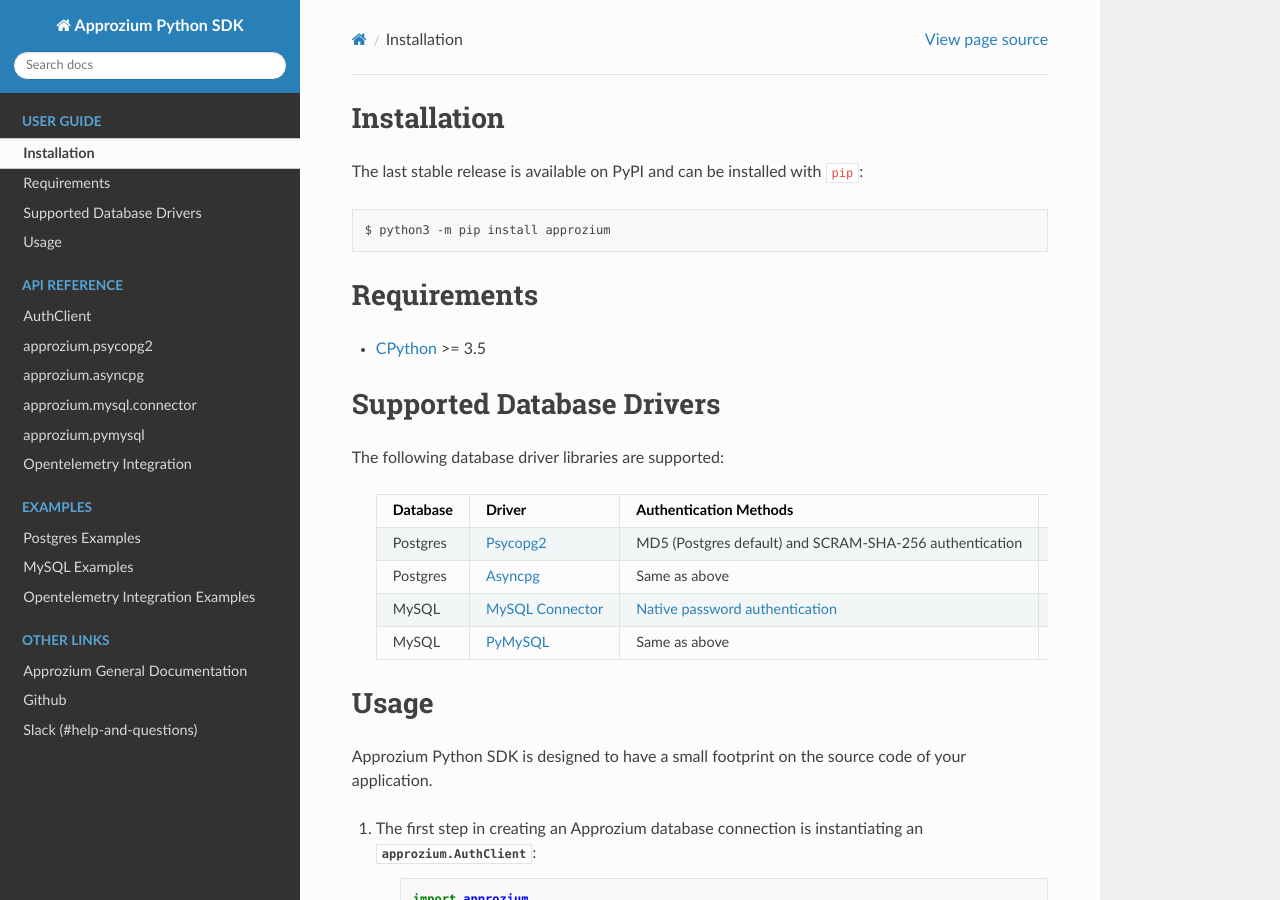
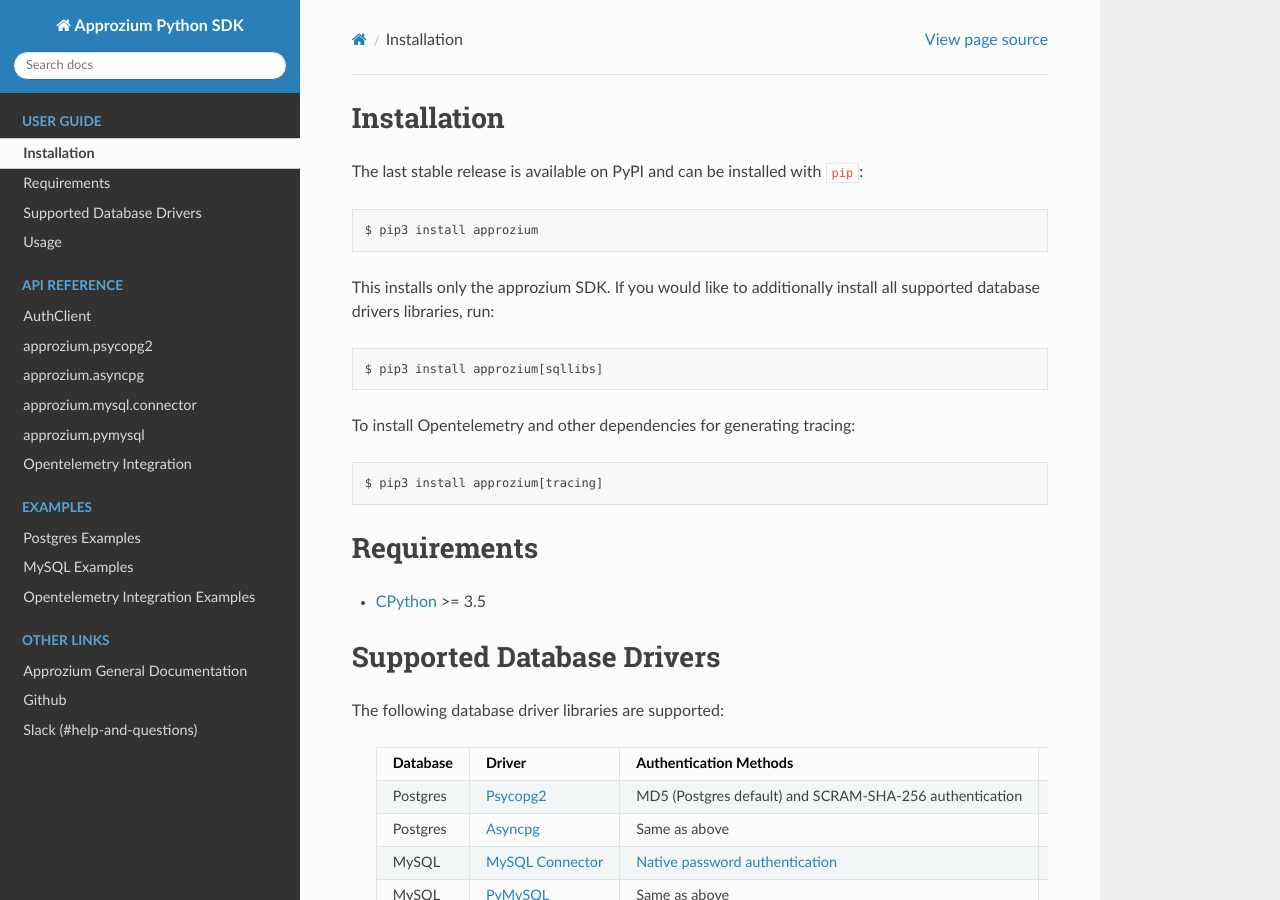
Before and after one commit to cyralinc/approzium, a Sphinx documentation site: the page built from sdk/python/docs/source/userguide.rst, in a window 1280 px wide and 900 px high. Built offline with Sphinx 7.4.7 and the Read the Docs theme 2.0.0, drawn with Linux system fonts in a browser that asks for light colours.

Commit message:
Update userguide

```diff
--- a/sdk/python/docs/source/userguide.rst
+++ b/sdk/python/docs/source/userguide.rst
@@ -3,7 +3,15 @@
 
 The last stable release is available on PyPI and can be installed with ``pip``::
 
-    $ python3 -m pip install approzium
+    $ pip3 install approzium
+
+This installs only the approzium SDK. If you would like to additionally install all supported database drivers libraries, run::
+
+    $ pip3 install approzium[sqllibs]
+
+To install Opentelemetry and other dependencies for generating tracing::
+
+    $ pip3 install approzium[tracing]
 
 Requirements
 ------------
```
